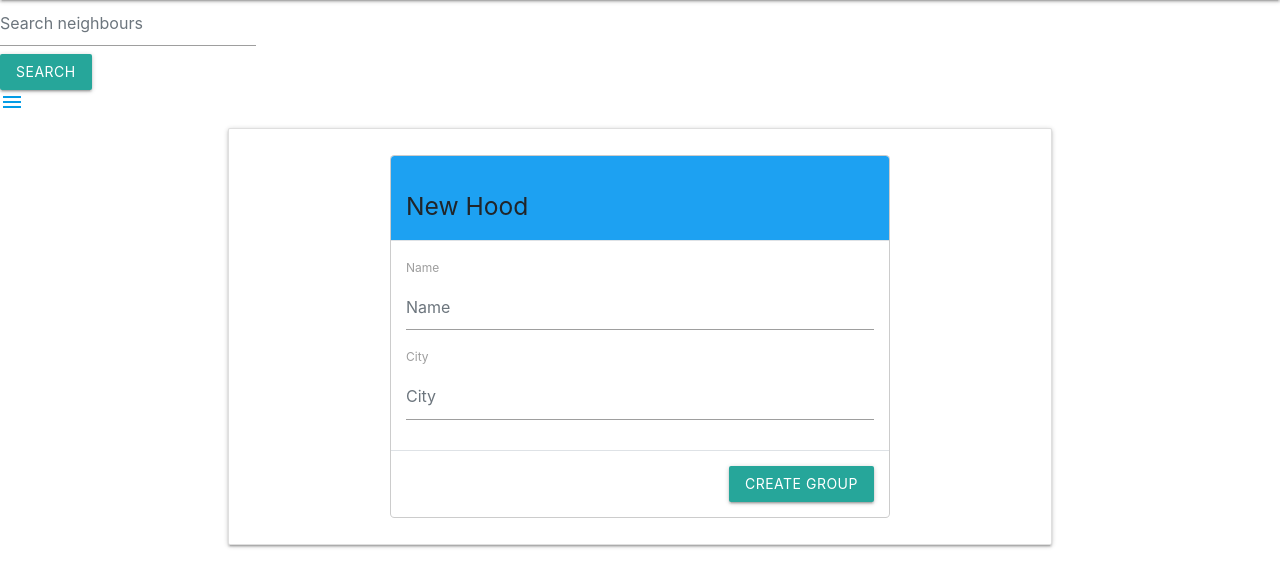
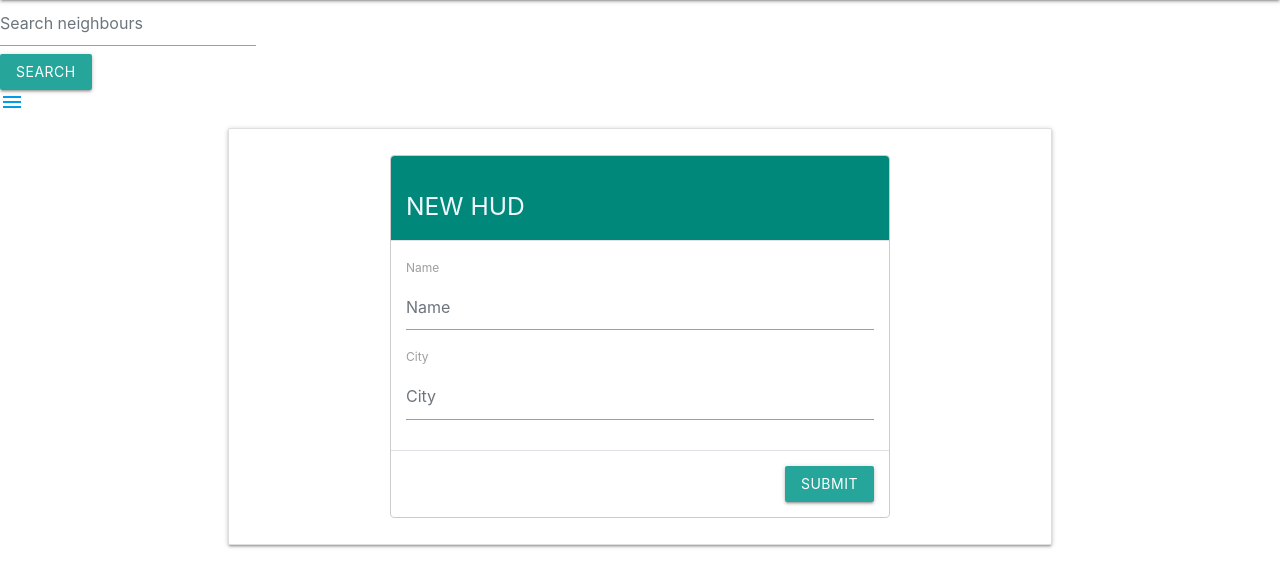
Before and after one commit to cliffnyendwe/neighbourhood, a Django app: page /hood/ in a window 1280 px wide. Shown: the part 64-651 px from the top of the page. Run offline with Django 3.2, Linux system fonts and the light colour scheme; some libraries are stand-ins or nearby versions.

Commit message:
created a hood form

```diff
--- a/jirani/admin.py
+++ b/jirani/admin.py
@@ -1,11 +1,7 @@
 from django.contrib import admin
-from .models import Profile , Neighborhood , PolicePost , Business , Hospital ,Update , Comment
+from .models import Profile , Neighborhood ,  Business ,Update , Comment
 
 admin.site.register(Profile)
 admin.site.register(Neighborhood)
-admin.site.register(PolicePost)
-admin.site.register(Business)
-admin.site.register(Hospital)
-
 admin.site.register(Update)
 admin.site.register(Comment)
--- a/jirani/forms.py
+++ b/jirani/forms.py
@@ -1,5 +1,5 @@
 from django import forms
-from .models import Update , Profile , Comment , PolicePost , Business , Hospital , Neighborhood
+from .models import Update , Profile , Comment , Business  , Neighborhood
 from django.contrib.auth.models import User
 
 
@@ -7,15 +7,9 @@ from django.contrib.auth.models import User
 class UpdateForm ( forms.ModelForm ):
     class Meta :
         model = Update
-        fields = [
-            'post' ,
-            'picture'
+        fields = [  'post' ,  'picture'
+
         ]
-        widgets = {
-            'post': forms.Textarea(attrs={'class': 'publisher-input' ,'id':'publisherInput1' }) ,
-        }
-
-
 class CommentForm (forms.ModelForm):
     class Meta:
         model = Comment
@@ -35,8 +29,6 @@ class UserUpdateForm (forms.ModelForm):
         widgets = {
             'username': forms.TextInput(attrs={'class': 'form-control', 'id': 'publisherInput1'}),
         }
-
-
 class ProfileUpdateForm (forms.ModelForm):
     class Meta:
         model = Profile
@@ -45,41 +37,18 @@ class ProfileUpdateForm (forms.ModelForm):
         widgets = {
             'about': forms.Textarea(attrs={'class': 'form-control', 'id': 'publisherInput1'}),
         }
-
-
-class PoliceAddForm( forms.ModelForm ):
-    class Meta :
-        model = PolicePost
-        fields = [
-            'name' ,
-            'contact'
-        ]
-
-
 class BusinessForm(forms.ModelForm):
     class Meta:
         model = Business
-        fields = [
-            'name',
-            'email'
+        fields = [ 'name', 'email'
+
         ]
-
-
-class HospitalForm(forms.ModelForm):
-    class Meta:
-        model = Hospital
-        fields = [
-            'name',
-            'contact'
-        ]
-
 
 class HoodForm( forms.ModelForm ):
     class Meta:
         model = Neighborhood
-        fields = [
-            'name',
-            'city'
+        fields = [  'name', 'city'
+
         ]
         widgets = {
             'name': forms.TextInput(attrs={'class': 'form-control', 'id': 'publisherInput1'}),
--- a/jirani/models.py
+++ b/jirani/models.py
@@ -1,12 +1,9 @@
-
 from django.db import models
 from django.contrib.auth.models import User
 
 
 from django.dispatch import receiver
 from django.db.models.signals import post_save
-
-
 
 class Neighborhood (models.Model):
     '''
@@ -26,18 +23,6 @@ class Neighborhood (models.Model):
         Saving a new Hood
         '''
         self.add()
-
-    def remove_hood(self ):
-        '''
-        Delete a hood
-        '''
-        self.delete()
-
-    def join_hood(self, occupant):
-        return self.occupants.add(occupant)
-
-    def leave_hood(self, occupant):
-        return self.occupants.remove(occupant)
 
     def is_neighbor(self, neighbor):
         return neighbor in self.occupants.all()
@@ -137,68 +122,6 @@ class Business (models.Model):
     def update_business ( id , new_name):
         return cls.objects.get(id).update(name = new_name)
 
-
-
-class PolicePost (models.Model):
-    '''
-    Police offices or authorities within the vicinity
-    '''
-    name = models.CharField(max_length=30)
-    hood = models.ForeignKey(Neighborhood , null=True , blank=True )
-    contact = models.PositiveIntegerField( blank=True , null=True )
-
-    def __str__(self):
-        return self.name
-
-    def new_post (self):
-        self.add ()
-
-    def remove_post (self ):
-        '''
-        Delete a police post from your neighborhood
-        '''
-        self.delete()
-
-    @classmethod
-    def get_hood_police(cls , hood):
-        '''
-        Get a particular hood
-        '''
-        return cls.objects.filter(hood__name=hood)
-
-
-
-class Hospital (models.Model):
-    '''
-    Hospital and Medical institutions in a neighboorhood
-    '''
-    name = models.CharField(max_length=30)
-    neighborhood = models.ForeignKey(Neighborhood)
-    contact = models.PositiveIntegerField(blank=True, null=True)
-
-    def __str__(self):
-        return self.name
-
-    def new_hospital(self):
-        '''
-        Add a hospital
-        '''
-        self.add()
-
-    def remove_hospital(self):
-        '''
-        Removing a hospital from a neighborhood
-        '''
-        self.delete()
-
-    @classmethod
-    def fetch_hood_hospitals(cls, hood):
-        '''
-        Fetch all police posts at your neighborhood
-        '''
-        return cls.objects.filter(neighborhood__name=hood)
-
-
 class Update ( models.Model ):
     '''
     Could be Images , Videos or Plain words
--- /dev/null
+++ b/jirani/static/css/styles.css
@@ -0,0 +1,3 @@
+h5{
+    color:green;
+}
--- a/jirani/templates/base.html
+++ b/jirani/templates/base.html
@@ -16,9 +16,8 @@
 
     <link rel="shortcut icon" href="assets/favicon.ico">
     {% block styles %}
-
     {% bootstrap_css %}
-
+    <link rel="stylesheet" href="{% static 'css/basestyles.css'%}">
     {% endblock %}
 
 </head>
--- a/jirani/templates/create_hood.html
+++ b/jirani/templates/create_hood.html
@@ -17,11 +17,11 @@
                     <!-- .card -->
                     <section class="card card-fluid">
                             <!-- new hood form -->
-                            <form action="{% url 'new_hood' %}" method="POST" enctype="multipart/form-data" " role="dialog" aria-labelledby="hood-add-modal" >
+                            <form action="{% url 'new_hood' %}" method="POST" enctype="multipart/form-data"  role="dialog" aria-labelledby="hood-add-modal" >
                                 <div class="modal-dialog" role="document">
                                     <div class="modal-content">
-                                        <div style="background-color:#1da1f2 !important" class="modal-header">
-                                            <h5 class="modal-title text-center">New Hood</h5>
+                                        <div style="background-color:#00897b" class="modal-header">
+                                            <h5 class="modal-title text-center" style="color:aliceblue;text-align: center;">NEW HUD</h5>
                                         </div>
                                         <!--end of modal head-->
                                         <div class="modal-body">
@@ -31,8 +31,8 @@
                                         </div>
                                         <!--end of modal body-->
                                         <div class="modal-footer">
-                                            <button role="button" class="btn btn-info" type="submit">
-                                                Create Group
+                                            <button role="button" class="btn " type="submit">
+                                              submit
                                             </button>
                                         </div>
                                     </div>
--- a/jirani/templates/navbar.html
+++ b/jirani/templates/navbar.html
@@ -30,7 +30,6 @@
     <nav style="background-color:#00897b;">
         <a class="btn btn" style="font-size:x-large;" href="{% url 'index' %}">My HUD</a>
 
-
         <a class='dropdown-trigger btn' href='#' data-target='dropdown1'>Account</a>
         <!-- Dropdown Structure -->
         <ul id='dropdown1' class='dropdown-content'>
@@ -47,7 +46,6 @@
         </ul>
         </div>
     </nav>
-
     <ul id="slide-out" class="sidenav">
         <li>
             <div class="user-view">
@@ -59,11 +57,9 @@
                 </div>
             </div>
         </li>
-
         <li>
             <div class="divider"></div>
     </ul>
-
     <form method="GET" action="{% url 'search' %}" role="search" style="width:20%;">
         <input name="hood_search" type="search" class=" form-control" aria-label="Search" placeholder="Search neighbours">
         <button class="btn btn-outline-info my-2 my-sm-0" type="submit">Search</button>
--- a/jirani/templates/neighbour.html
+++ b/jirani/templates/neighbour.html
@@ -11,15 +11,13 @@
 
                 <div class="col-md-2"></div>
 
-                <!-- .masonry-item -->
                 <div class="masonry-item col-md-8 ">
-                    <!-- .card -->
                     <section class="card card-fluid">
-                        <!-- .card-body -->
                         <div class="card-body text-center">
                             <h3 class="card-title text-truncate">
                                 {{ hood.name|upper }}
                             </h3>
+                            <h5 class="card-subtitle text-muted mb-3"> {{ email }} </h5>
                             <h5 class="card-subtitle text-muted mb-3"> {{ hood.city }} </h5>
                             <section class="card card-fluid">
                                 <!-- .card-body -->
@@ -35,7 +33,6 @@
                                     {% endfor %}
 
                                 </div>
-                                <!-- /.card-body -->
                         </div>
                 </div>
             </div>
--- a/jirani/views.py
+++ b/jirani/views.py
@@ -2,8 +2,8 @@ from django.shortcuts import render , redirect , get_object_or_404
 from django.contrib.auth.decorators import login_required
 from django.contrib.auth.models import User
 
-from .models import Neighborhood , Profile , Business , PolicePost , Hospital , Update , Comment
-from .forms import UpdateForm , UserUpdateForm , ProfileUpdateForm , CommentForm , PoliceAddForm , BusinessForm , HospitalForm , HoodForm
+from .models import Neighborhood , Profile , Business , Update , Comment
+from .forms import UpdateForm , UserUpdateForm , ProfileUpdateForm , CommentForm , BusinessForm , HoodForm
 
 @login_required( login_url= '/accounts/login')
 def index(request):
```
Also changed, not shown: jirani/templates/profile.html (+4 -20 lines), jirani/static/css/anaimate.css (added).
